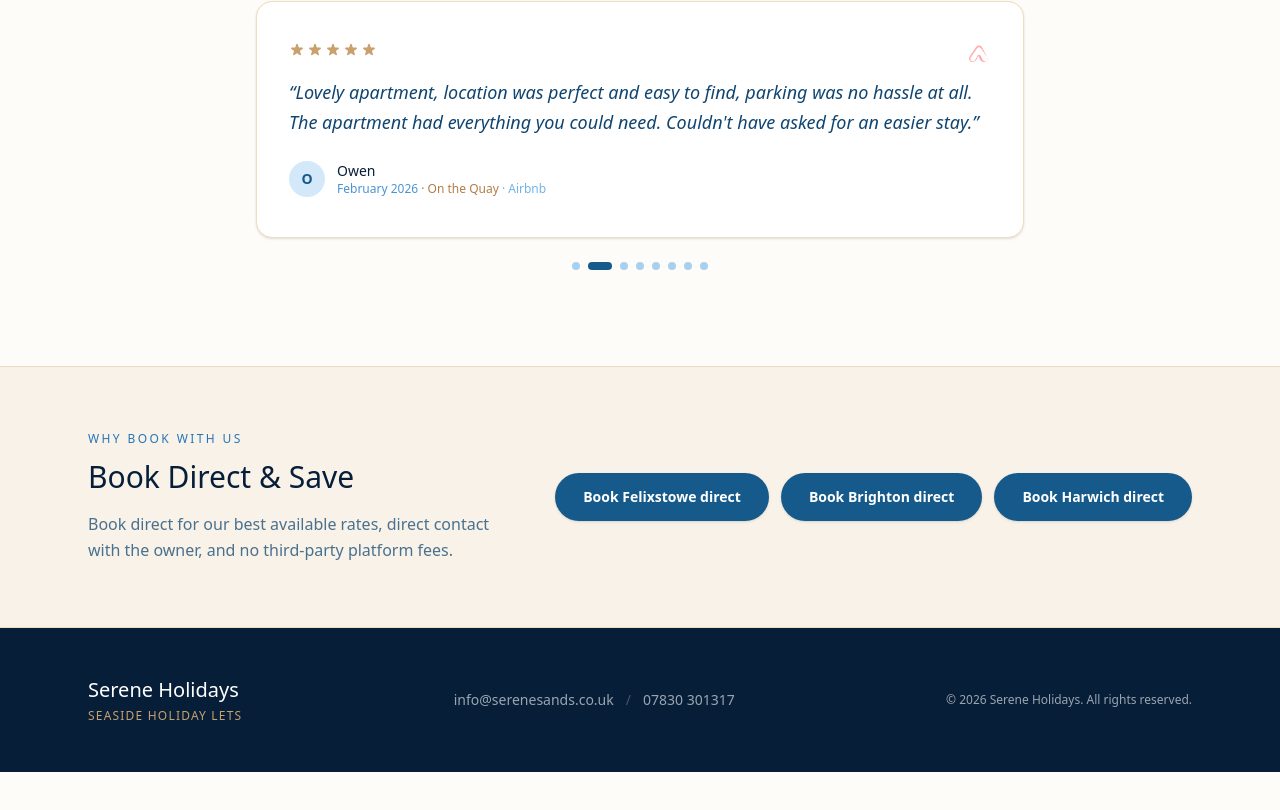
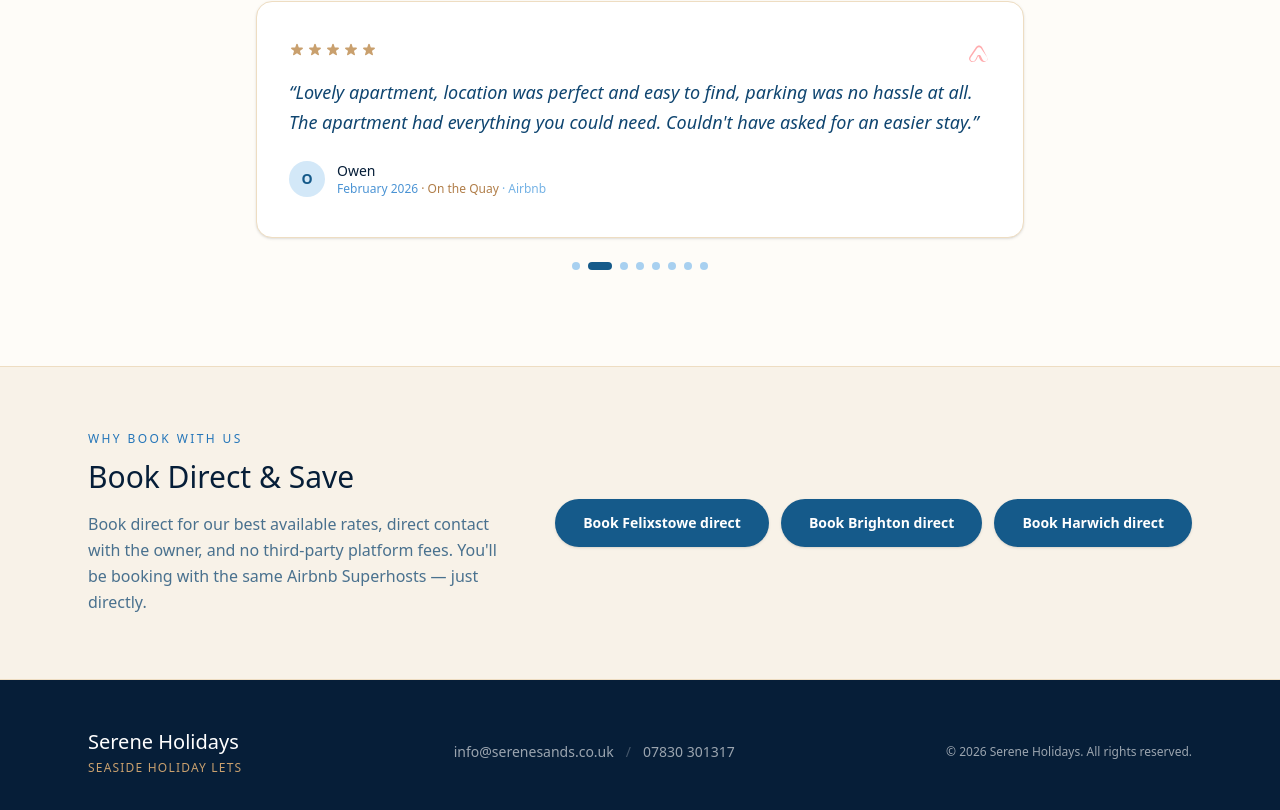
Before and after one commit to benjischreiber/serenesands, a Next.js app: page / in a window 1280 px wide. Shown: the part 2869-3679 px from the top of the page. Before the commit the page ends 3641 px from the top, so only its background shows below. Built offline with nearby package versions, Linux system fonts and the light colour scheme; no server answers.

Commit message:
Mention Superhost credentials in direct booking section

```diff
--- a/components/BookDirectBlock.tsx
+++ b/components/BookDirectBlock.tsx
@@ -30,7 +30,8 @@ export default function BookDirectBlock({
           </h2>
           <p className="text-ocean-800/75 leading-relaxed max-w-2xl">
             Book direct for our best available rates, direct contact with the
-            owner, and no third-party platform fees.
+            owner, and no third-party platform fees. You&apos;ll be booking
+            with the same Airbnb Superhosts — just directly.
           </p>
         </div>
         {links.length > 0 && (
```
